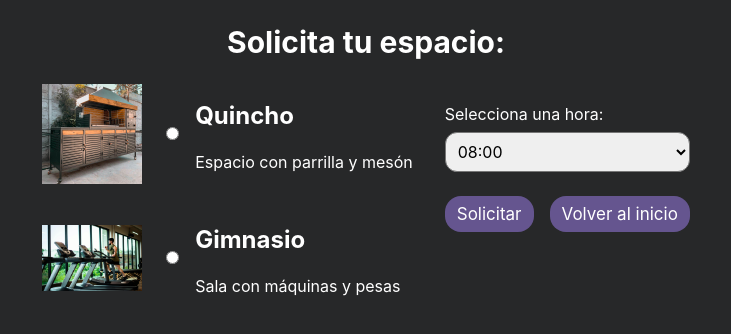
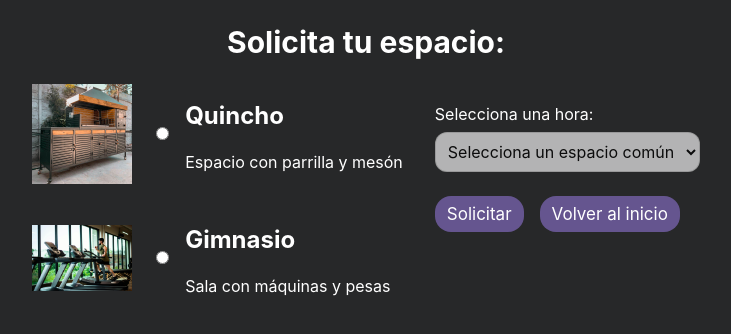
Before and after one commit to retamaish/INF322-DIU-ComunidadEdificio, a React app: page /reservar-espacios-comunes in a window 1280 px wide. Shown: the top 334 px of the page, without its empty margins (274-1005 px from the left). Built offline with nearby package versions, Linux system fonts and the light colour scheme; the HTML template or start-up script is replaced by a standard one.

Commit message:
Alert se cambia a window.alert y se soluciona la lógica para solicitar espacios comunes

```diff
--- a/package.json
+++ b/package.json
@@ -37,7 +37,8 @@
       "standard-jsx"
     ],
     "rules": {
-      "import/export": "off"
+      "import/export": "off",
+      "no-alert": "off"
     }
   },
   "browserslist": {
--- a/src/pages/AccountStatement.jsx
+++ b/src/pages/AccountStatement.jsx
@@ -6,7 +6,7 @@ export const AccountStatement = () => {
   const navigate = useNavigate()
 
   const handleDownload = (type) => {
-    alert(`Descarga realizada: ${type}`)
+    window.alert(`Descarga realizada: ${type}`)
   }
 
   return (
--- a/src/pages/Home.jsx
+++ b/src/pages/Home.jsx
@@ -7,7 +7,7 @@ export const Home = () => {
   const navigate = useNavigate()
 
   const handlePay = () => {
-    alert('Redirigiendo al portal de pago...')
+    window.alert('Redirigiendo al portal de pago...')
   }
 
   return (
@@ -21,7 +21,7 @@ export const Home = () => {
           </P>
         </div>
         <div className='home__header__icons' style={{ display: 'flex', gap: '1rem' }}>
-          <div onClick={() => alert('Notificaciones')} style={{ cursor: 'pointer' }}>
+          <div onClick={() => window.alert('Notificaciones')} style={{ cursor: 'pointer' }}>
             <IconBell />
           </div>
           <div onClick={() => navigate('/usuario')} style={{ cursor: 'pointer' }}>
--- a/src/pages/RegisterVisitors.jsx
+++ b/src/pages/RegisterVisitors.jsx
@@ -5,7 +5,7 @@ import { useNavigate } from 'react-router-dom'
 export const RegisterVisitors = () => {
   const navigate = useNavigate()
   const handleRegister = () => {
-    alert('Visitante registrado con exito.')
+    window.alert('Visitante registrado con exito.')
   }
   return (
     <div className='register-visitors' style={{ display: 'flex', flexDirection: 'column', justifyContent: 'center', alignItems: 'center' }}>
@@ -35,10 +35,12 @@ export const RegisterVisitors = () => {
             <div style={{ display: 'flex', flexDirection: 'column' }}>
               <label><input style={{ marginTop: '24px' }} type='checkbox' name='option' value='option1' />¿Guardar como visitante frecuente?</label>
               <button
-              style={{ marginTop: '24px', width: '100%' }}
-              type='submit'
-              className='button button__submit'
-              onClick={()=>handleRegister()}>Registrar</button>
+                style={{ marginTop: '24px', width: '100%' }}
+                type='submit'
+                className='button button__submit'
+                onClick={() => handleRegister()}
+              >Registrar
+              </button>
             </div>
           </form>
         </div>
--- a/src/pages/RequestCommonSpaces.jsx
+++ b/src/pages/RequestCommonSpaces.jsx
@@ -1,25 +1,49 @@
-import React from 'react'
+import React, { useState } from 'react'
 import { H1, H2 } from '@components'
 import { useNavigate } from 'react-router-dom'
 import ImageBarbecue from '../assets/barbecue.jpg'
 import ImageGym from '../assets/gym.jpg'
 
 export const RequestCommonSpaces = () => {
-  const navigate = useNavigate();
+  const navigate = useNavigate()
+  const [commonSpace, setCommonSpace] = useState('')
+  const [hour, setHour] = useState('')
 
   // Definimos las horas y las horas disponibles para habilitar/deshabilitar
   const hours = Array.from({ length: 15 }, (_, i) => {
-    const hour = (i + 8).toString().padStart(2, '0'); // 15 horas desde 8 hasta 22
-    return `${hour}:00`;
-  });
-  const availableHours = ['08:00', '10:00', '14:00', '16:00', '18:00']; // Horarios habilitados
+    const first = (i + 8).toString().padStart(2, '0') // 15 horas desde las 08:00
+    const end = (i + 10).toString().padStart(2, '0')
+
+    return `${first}:00-${end}:00`
+  })
+
+  const availableHoursBBQ = ['08:00-10:00', '10:00-12:00', '14:00-16:00', '16:00-18:00', '18:00-20:00']
+  const availableHoursGym = ['14:00-16:00', '18:00-20:00']
+
+  const getAvailableHours = (commonSpace) => {
+    if (commonSpace === 'bbq') {
+      return availableHoursBBQ
+    } else if (commonSpace === 'gym') {
+      return availableHoursGym
+    }
+
+    return ['Seleccione un espacio común']
+  }
+  const handleCommonSpaceClicked = (value) => {
+    const selectedCommonSpace = value
+    setCommonSpace(selectedCommonSpace)
+
+    const availableHours = getAvailableHours(selectedCommonSpace)
+    setHour(availableHours.length > 0 ? availableHours[0] : '')
+  }
+
   const handleSubmit = () => {
-    alert('Espacio Reservado con exito.')
+    window.alert(`Espacio Reservado con exito. ${commonSpace}`)
   }
+
   return (
     <div className='request-space' style={{ display: 'flex', flexDirection: 'column', alignItems: 'center' }}>
       <H1>Solicita tu espacio:</H1>
-
       {/* Formulario de selección */}
       <div className='request-space__form-container' style={{ display: 'flex', gap: '2rem', justifyContent: 'center' }}>
         <div className='request-space__options'>
@@ -28,7 +52,7 @@ export const RequestCommonSpaces = () => {
           <div style={{ display: 'flex', alignItems: 'center', gap: '16px', marginBottom: '16px' }}>
             <img src={ImageBarbecue} style={{ width: '100px', height: 'auto' }} />
             <label style={{ marginLeft: '8px' }}>
-              <input type='radio' name='opcion' value='quincho' />
+              <input type='radio' name='opcion' value='bbq' onChange={(e) => handleCommonSpaceClicked(e.target.value)} />
             </label>
             <div className='request-space__details'>
               <H2 className='request-space__subtitle'>Quincho</H2>
@@ -40,7 +64,7 @@ export const RequestCommonSpaces = () => {
           <div style={{ display: 'flex', alignItems: 'center', gap: '16px' }}>
             <img src={ImageGym} style={{ width: '100px', height: 'auto' }} />
             <label style={{ marginLeft: '8px' }}>
-              <input type='radio' name='opcion' value='gimnasio' />
+              <input type='radio' name='opcion' value='gym' onChange={(e) => handleCommonSpaceClicked(e.target.value)} />
             </label>
             <div className='request-space__details'>
               <H2 className='request-space__subtitle'>Gimnasio</H2>
@@ -54,17 +78,27 @@ export const RequestCommonSpaces = () => {
           <form className='form'>
             <div className='form__group'>
               <label className='form__label' htmlFor='hour'>Selecciona una hora:</label>
-              <select id='hour' name='hour' className='form__input' style={{ padding: '8px', width: '100%', marginTop: '8px' }}>
-                {hours.map((hour, index) => (
+              <select
+                id='hour'
+                name='hour'
+                className='form__input'
+                style={{ padding: '8px', width: '100%', marginTop: '8px' }}
+                value={hour}
+                disabled={commonSpace === ''}
+                onChange={(e) => setHour(e.target.value)}
+              >
+                {commonSpace
+                  ? (hours.map((hour, index) => (
                     <option
                       key={index}
                       value={hour}
-                    disabled={!availableHours.includes(hour)} // Deshabilita la opción si no está en availableHours
-                    style={{ color: availableHours.includes(hour) ? 'black' : 'gray' }} // Color según disponibilidad
+                      disabled={!getAvailableHours(commonSpace).includes(hour)} // Deshabilita la opción si no está en availableHours
+                      style={{ color: getAvailableHours(commonSpace).includes(hour) ? 'black' : 'gray' }}
                     >
                       {hour}
                     </option>
-                ))}
+                    )))
+                  : <option>Selecciona un espacio común</option>}
               </select>
             </div>
 
@@ -74,7 +108,8 @@ export const RequestCommonSpaces = () => {
                 type='submit'
                 className='button button__submit'
                 onClick={() => handleSubmit()}
-              >Solicitar</button>
+              >Solicitar
+              </button>
 
               <button
                 type='button'
@@ -88,5 +123,5 @@ export const RequestCommonSpaces = () => {
         </div>
       </div>
     </div>
-  );
-};
+  )
+}
--- a/src/pages/faq.jsx
+++ b/src/pages/faq.jsx
@@ -1,4 +1,4 @@
-import React,{useState} from 'react'
+import React, { useState } from 'react'
 import { H1, H2, P } from '@components'
 import { useNavigate } from 'react-router-dom'
 
@@ -6,12 +6,12 @@ export const FAQ = () => {
   // Frequently Asked Questions (FAQ)
   const navigate = useNavigate()
 
-  const[msj,setmsj] = useState('')
+  const [msj, setmsj] = useState('')
   const handleChange = (e) => {
     setmsj(e.target.value)
   }
   const handleQuery = () => {
-    alert(`Mensaje enviado al Administrador: ${msj}`)
+    window.alert(`Mensaje enviado al Administrador: ${msj}`)
   }
   return (
     <div className='faq'>
@@ -32,7 +32,7 @@ export const FAQ = () => {
             width: '80%',
             padding: '10px',
             marginBottom: '24px',
-            boxSizing: 'border-box',
+            boxSizing: 'border-box'
           }}
           placeholder='Problemas con luz, disponibilidad,etc.'
           value={msj}
@@ -40,11 +40,12 @@ export const FAQ = () => {
         />
         <div className='all-containter' style={{ display: 'flex', gap: '2rem', justifyContent: 'center' }}>
           <button
-          style={{ marginTop: '24px' }}
-          type='submit'
-          className='button button__submit'
-          onClick={()=>handleQuery()}
-          >Enviar Consulta</button>
+            style={{ marginTop: '24px' }}
+            type='submit'
+            className='button button__submit'
+            onClick={() => handleQuery()}
+          >Enviar Consulta
+          </button>
           <button style={{ marginTop: '24px' }} type='submit' className='button button__submit' onClick={() => navigate('/')}>Volver a inicio</button>
         </div>
       </form>
```
Lines whose indentation alone changed are shown as unchanged.
